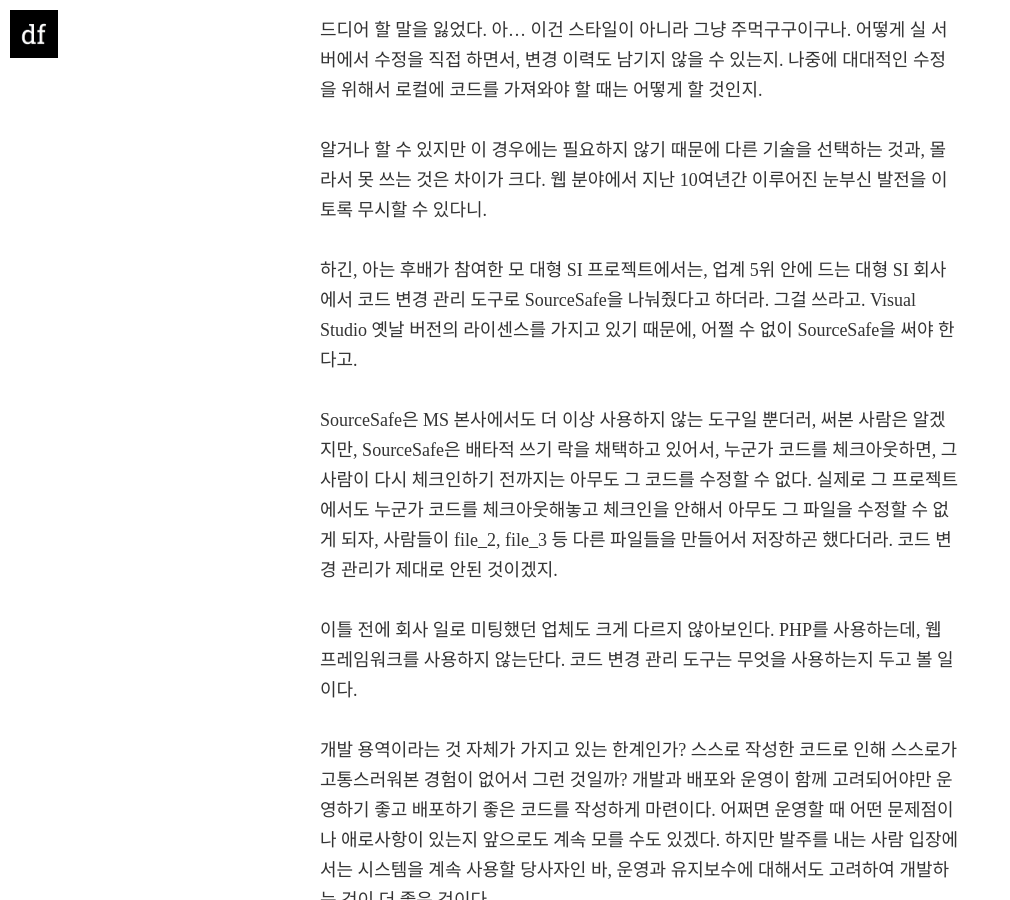
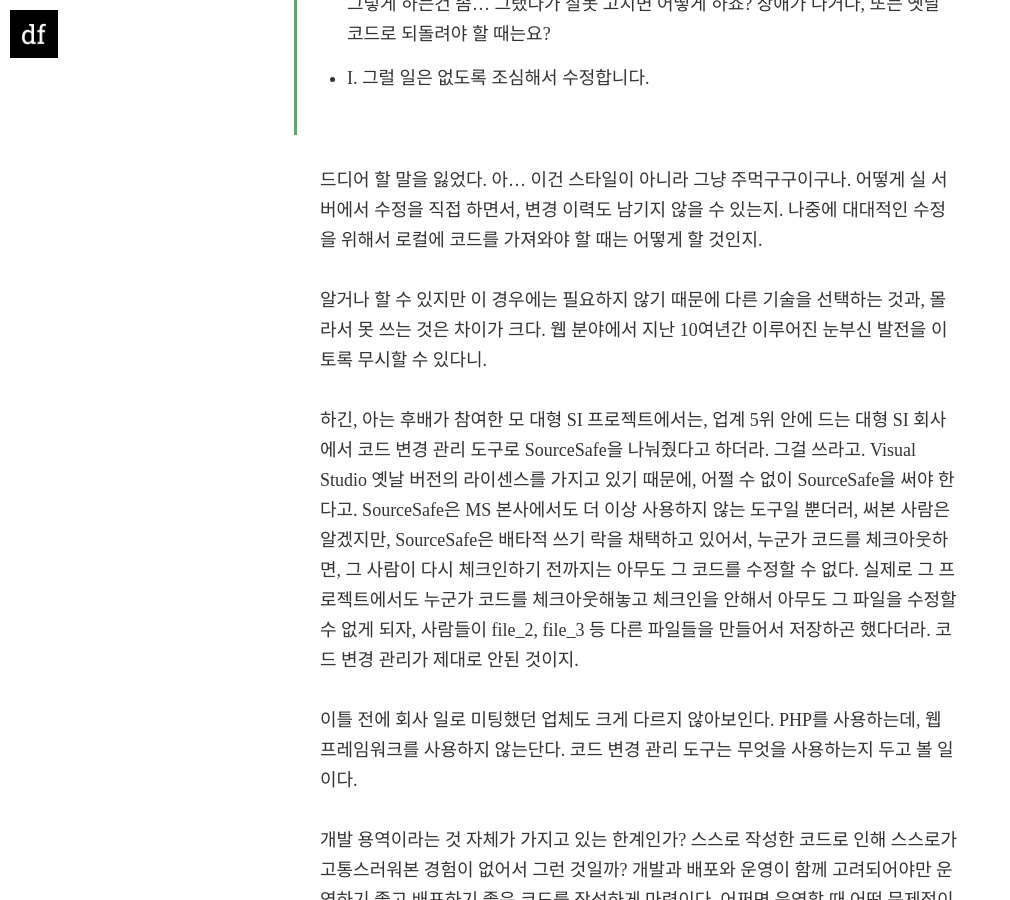
Before and after one commit to toracle/toracle.github.io, a Jekyll site: the page built from _posts/2016-07-14-Web-SI.md, in a window 1280 px wide and 900 px high, scrolled down 4032 px. Shown: the whole window, without its empty margins (0-1010 px from the left). Built offline with Jekyll 4.4.1, drawn with Linux system fonts in a browser that asks for light colours; nearby versions of some CDN libraries; some web fonts are replaced; comment, search, counter and statistics services are not loaded; some of the changed text lies outside the part shown.

Commit message:
add some statements

```diff
--- a/_posts/2016-07-14-Web-SI.md
+++ b/_posts/2016-07-14-Web-SI.md
@@ -74,9 +76,7 @@
 
 알거나 할 수 있지만 이 경우에는 필요하지 않기 때문에 다른 기술을 선택하는 것과, 몰라서 못 쓰는 것은 차이가 크다. 웹 분야에서 지난 10여년간 이루어진 눈부신 발전을 이토록 무시할 수 있다니.
 
-하긴, 아는 후배가 참여한 모 대형 SI 프로젝트에서는, 업계 5위 안에 드는 대형 SI 회사에서 코드 변경 관리 도구로 SourceSafe을 나눠줬다고 하더라. 그걸 쓰라고. Visual Studio 옛날 버전의 라이센스를 가지고 있기 때문에, 어쩔 수 없이 SourceSafe을 써야 한다고.
-
-SourceSafe은 MS 본사에서도 더 이상 사용하지 않는 도구일 뿐더러, 써본 사람은 알겠지만, SourceSafe은 배타적 쓰기 락을 채택하고 있어서, 누군가 코드를 체크아웃하면, 그 사람이 다시 체크인하기 전까지는 아무도 그 코드를 수정할 수 없다. 실제로 그 프로젝트에서도 누군가 코드를 체크아웃해놓고 체크인을 안해서 아무도 그 파일을 수정할 수 없게 되자, 사람들이 file_2, file_3 등 다른 파일들을 만들어서 저장하곤 했다더라. 코드 변경 관리가 제대로 안된 것이겠지.
+하긴, 아는 후배가 참여한 모 대형 SI 프로젝트에서는, 업계 5위 안에 드는 대형 SI 회사에서 코드 변경 관리 도구로 SourceSafe을 나눠줬다고 하더라. 그걸 쓰라고. Visual Studio 옛날 버전의 라이센스를 가지고 있기 때문에, 어쩔 수 없이 SourceSafe을 써야 한다고. SourceSafe은 MS 본사에서도 더 이상 사용하지 않는 도구일 뿐더러, 써본 사람은 알겠지만, SourceSafe은 배타적 쓰기 락을 채택하고 있어서, 누군가 코드를 체크아웃하면, 그 사람이 다시 체크인하기 전까지는 아무도 그 코드를 수정할 수 없다. 실제로 그 프로젝트에서도 누군가 코드를 체크아웃해놓고 체크인을 안해서 아무도 그 파일을 수정할 수 없게 되자, 사람들이 file_2, file_3 등 다른 파일들을 만들어서 저장하곤 했다더라. 코드 변경 관리가 제대로 안된 것이지.
 
 이틀 전에 회사 일로 미팅했던 업체도 크게 다르지 않아보인다. PHP를 사용하는데, 웹 프레임워크를 사용하지 않는단다. 코드 변경 관리 도구는 무엇을 사용하는지 두고 볼 일이다.
 
```
Also changed, not shown: other parts of _posts/2016-07-14-Web-SI.md (+3 -1 lines).
